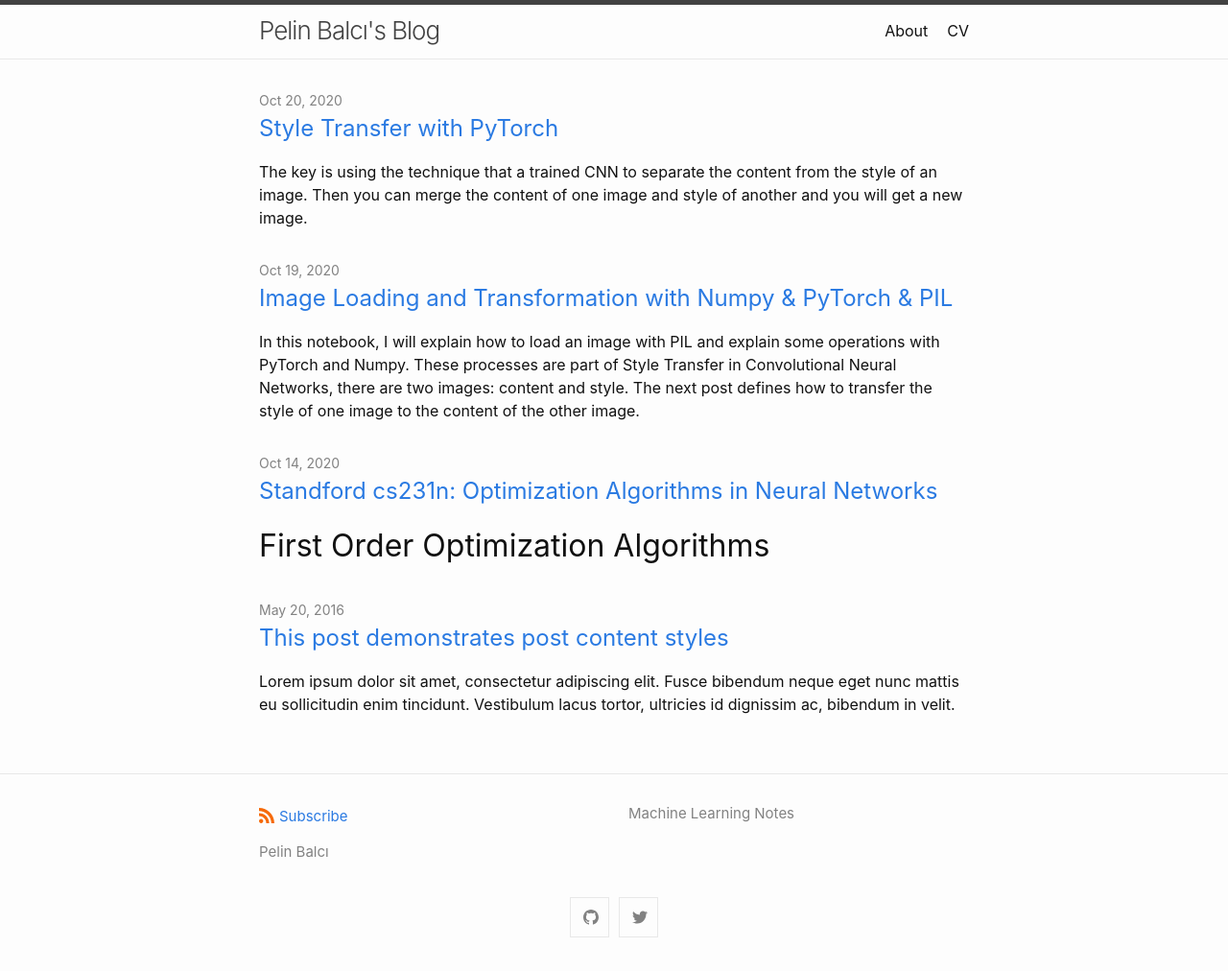
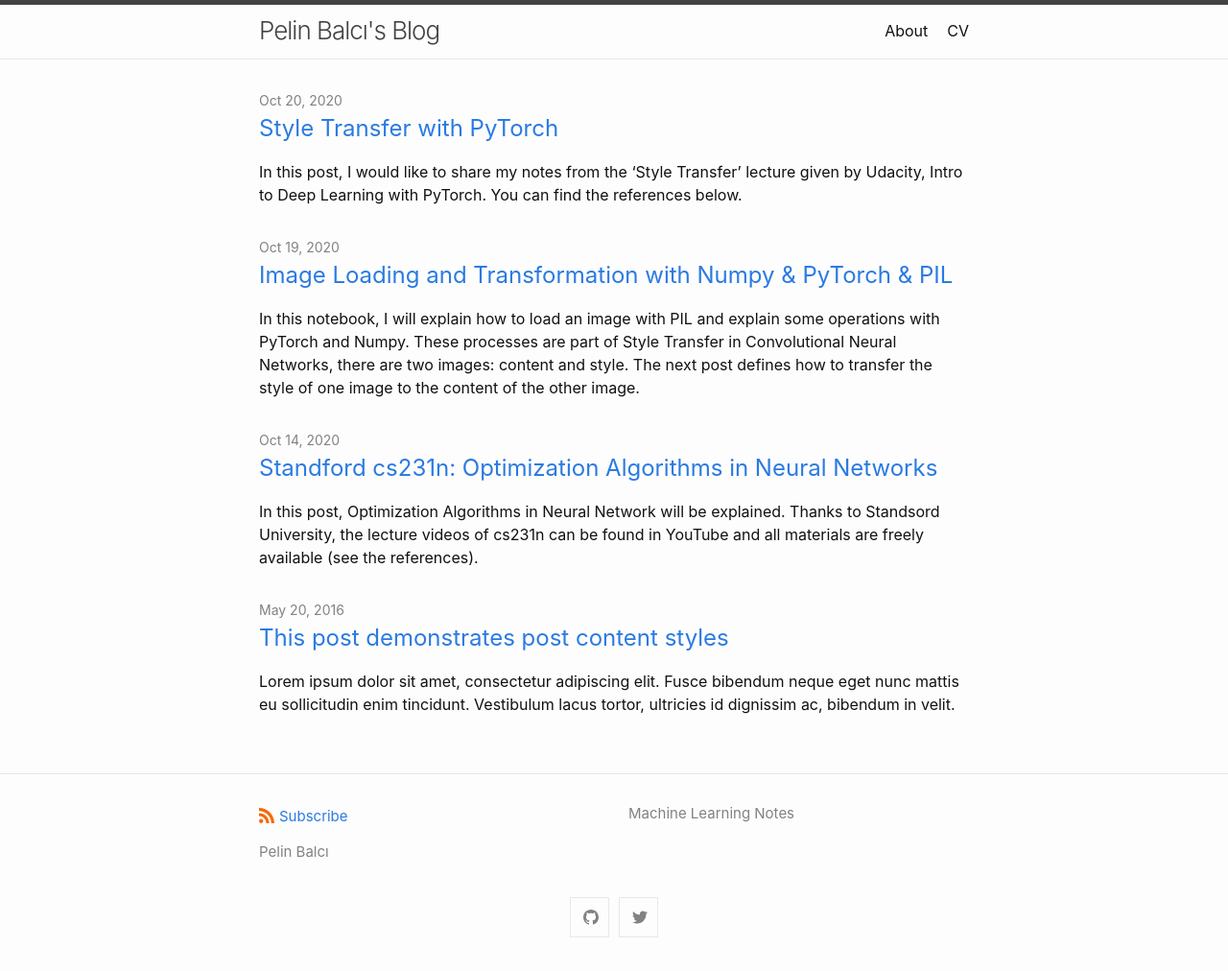
Before and after one commit to pelinbalci/pelinbalci.github.io, a Jekyll site: the page built from index.md, in a window 1280 px wide. Shown: the whole page at 96% size. Built offline with Jekyll 4.4.1, drawn with Linux system fonts in a browser that asks for light colours.

Commit message:
small changes

```diff
--- a/_posts/2020-10-14-optimization_algorithms.md
+++ b/_posts/2020-10-14-optimization_algorithms.md
@@ -1,9 +1,11 @@
 ---
 layout: post
 title: "Standford cs231n: Optimization Algorithms in Neural Networks"
-categories: misc
+categories: nn
 ---
 
+In this post, Optimization Algorithms in Neural Network will be explained. Thanks to Standsord University, the lecture videos of cs231n
+can be found in YouTube and all materials are freely available (see the references).
 
 # First Order Optimization Algorithms
 
@@ -33,8 +35,9 @@
 
 <div class="fig figcenter fighighlight">
   <img src="/assets/optimization_images/sgd_vs_momentum.png" width="75%">
-  <div class="figcaption">SGD vs Momentum</div>
+  <div class="figcaption">SGD vs SGD with Momentum</div>
 </div>
+
 
 ## SGD with Nesterov Momentum
 
@@ -140,14 +143,14 @@
 
 <div class="fig figcenter fighighlight">
   <img src="/assets/optimization_images/different_models.png" width="75%">
-  <div class="figcaption">Different Models</div>
+  <div class="figcaption">Different models</div>
 </div>
 
 Different Models comparison: {'sgd': 1e-3, 'sgd_momentum':  1e-3, 'rmsprop': 1e-3, 'adam': 1e-3}
 
 <div class="fig figcenter fighighlight">
   <img src="/assets/optimization_images/different_models_same_lr.png" width="75%">
-  <div class="figcaption">Different models with same learning rate</div>
+  <div class="figcaption">Different models with the same learning rate</div>
 </div>
 
 ## Change LR
@@ -164,7 +167,7 @@
 
 <div class="fig figcenter fighighlight">
   <img src="/assets/optimization_images/sgd_lr.png" width="75%">
-  <div class="figcaption">SGD different learning rates: [1e-4, 5e-3, 3e-3, 1e-3, 1e-2]</div>
+  <div class="figcaption">SGD, learning rates: [1e-4, 5e-3, 3e-3, 1e-3, 1e-2]</div>
 </div>
 
 
@@ -172,14 +175,14 @@
 
 <div class="fig figcenter fighighlight">
   <img src="/assets/optimization_images/sgd_moment_lr.png" width="75%">
-  <div class="figcaption">SGD with Momentum Learning Rates: 1e-4, 5e-3, 3e-3, 1e-3, 1e-2]</div>
+  <div class="figcaption">SGD with Momentum, learning rates: [1e-4, 5e-3, 3e-3, 1e-3, 1e-2]</div>
 </div>
 
 #### 'rmsprop':
 
 <div class="fig figcenter fighighlight">
   <img src="/assets/optimization_images/rms_lr.png" width="75%">
-  <div class="figcaption">RMSProp Different learning rates: [1e-4, 5e-4, 5e-3, 1e-3, 1e-2]</div>
+  <div class="figcaption">RMSProp, learning rates: [1e-4, 5e-4, 5e-3, 1e-3, 1e-2]</div>
 </div>
 
 
@@ -196,7 +199,7 @@
 
 <div class="fig figcenter fighighlight">
   <img src="/assets/optimization_images/adam_lr.png" width="75%">
-  <div class="figcaption">Adam different learning rates: [1e-4, 5e-4, 5e-3, 1e-3, 1e-2]</div>
+  <div class="figcaption">Adam, learning rates: [1e-4, 5e-4, 5e-3, 1e-3, 1e-2]</div>
 </div>
 
 
--- a/_posts/2020-10-20-style-transfer.md
+++ b/_posts/2020-10-20-style-transfer.md
@@ -1,8 +1,11 @@
 ---
 layout: post
 title: "Style Transfer with PyTorch"
-categories: misc
+categories: cnn
 ---
+
+In this post, I would like to share my notes from the 'Style Transfer' lecture given by Udacity, Intro to Deep Learning
+with PyTorch. You can find the references below.
 
 The key is using the technique that a trained CNN to separate the content from the style of an image. Then you can merge the content of
 one image and style of another and you will get a new image.
@@ -26,7 +29,7 @@
 
 <div class="fig figcenter fighighlight">
   <img src="/assets/image_op/vgg_fig.png" width="75%">
-  <div class="figcaption">Figure: VGG Layers for Style and Content Images.</div>
+  <div class="figcaption">Figure: VGG Layers for Style and Content Images</div>
 </div>
 
 
```
Also changed, not shown: _posts/2020-10-19-image-operations.md (+1 -1 lines).
